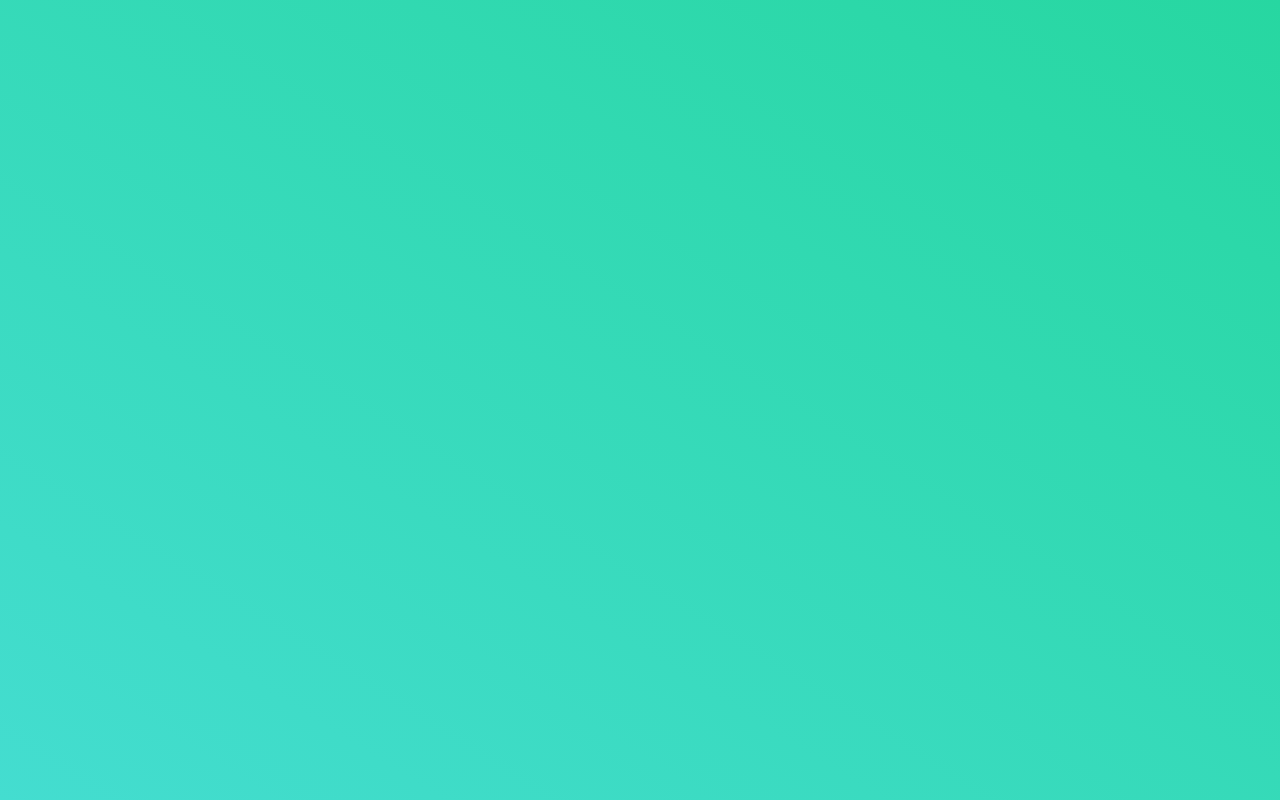
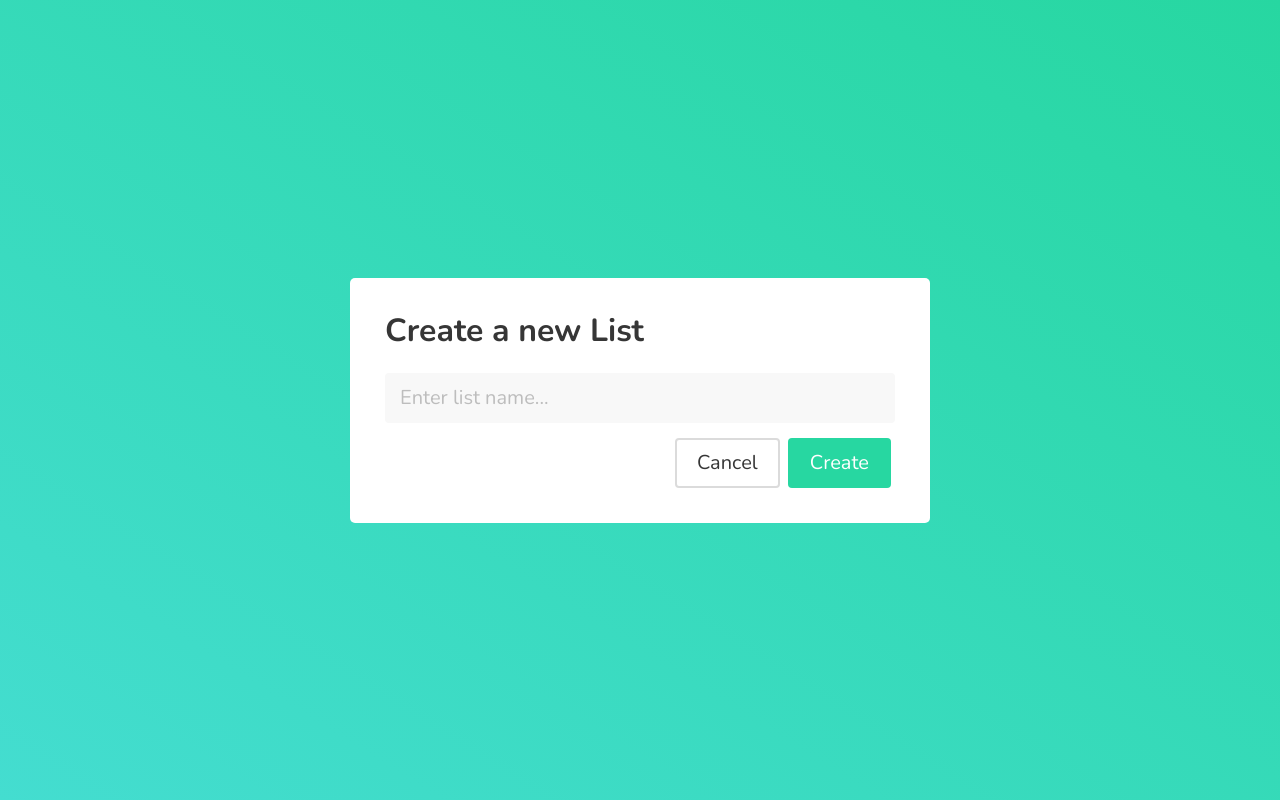
Before and after one commit to TsoIsTheWayToGo/taskmanager_MEAN_stack, an Angular app in the folder frontend/: page /new-list in a window 1280 px wide. Before the commit this address led to /. Built offline with nearby package versions, Linux system fonts and the light colour scheme.

Commit message:
Create new-list page and configure routing

```diff
--- a/frontend/src/app/app.module.ts
+++ b/frontend/src/app/app.module.ts
@@ -5,11 +5,13 @@ import { AppRoutingModule } from './app-routing.module';
 import { AppComponent } from './app.component';
 import { TaskViewComponent } from './pages/task-view/task-view.component';
 import { HttpClientModule } from '@angular/common/http';
+import { NewListComponent } from './pages/new-list/new-list.component';
 
 @NgModule({
   declarations: [
     AppComponent,
-    TaskViewComponent
+    TaskViewComponent,
+    NewListComponent
   ],
   imports: [
     BrowserModule,
--- /dev/null
+++ b/frontend/src/app/pages/new-list/new-list.component.html
@@ -0,0 +1,13 @@
+<div class="centered-content">
+  <div class="modal-box">
+    <h1 class="title">
+      Create a new List
+    </h1>
+    <input #listTitleInput class="input is-medium has-background-light" type="text" placeholder="Enter list name...">
+    <div class="buttons is-right">
+      <button class="button is-medium" style="margin-top: 15px" routerLink="/">Cancel</button>
+      <button class="button is-primary has-text-white is-medium" style="margin-top: 15px" (click)="createList(listTitleInput.value)">Create</button>
+
+    </div>
+  </div>
+</div>
--- /dev/null
+++ b/frontend/src/app/pages/new-list/new-list.component.scss
@@ -0,0 +1,8 @@
+.modal-box {
+    min-height: 200px;
+    width: 100%;
+    max-width: 580px;
+    background: white;
+    border-radius: 5px;
+    padding: 35px;
+}
--- /dev/null
+++ b/frontend/src/app/pages/new-list/new-list.component.ts
@@ -0,0 +1,22 @@
+import { Component, OnInit } from '@angular/core';
+import { TaskService } from 'src/app/task.service';
+
+@Component({
+  selector: 'app-new-list',
+  templateUrl: './new-list.component.html',
+  styleUrls: ['./new-list.component.scss']
+})
+export class NewListComponent implements OnInit {
+
+  constructor(private taskService: TaskService) { }
+
+  ngOnInit() {
+  }
+
+  createList(title: string){
+    this.taskService.createList(title).subscribe((response: any) => {
+      console.log(response)
+      // i want to navigate to the /list/response._id:id
+    })
+  }
+}
--- a/frontend/src/app/pages/task-view/task-view.component.html
+++ b/frontend/src/app/pages/task-view/task-view.component.html
@@ -7,21 +7,17 @@
       </h1>
 
       <div class="list-menu">
-        <a class="list-menu-item">
-          List #1
-        </a>
 
         <a class="list-menu-item is-active">
           List #2
         </a>
-
-        <a class="list-menu-item">
-          List #3
+        <a class="list-menu-item" *ngFor="let list of lists" [routerLink]="['/lists', list._id]">
+          {{list.title}}
         </a>
 
       </div>
 
-      <button class="button is-primary has-text-white" (click)="createNewList()">+ New List</button>
+      <button class="button is-primary has-text-white" routerLink="/new-list">+ New List</button>
     </div>
 
     <div class="task-list-container has-background-light">
--- a/frontend/src/app/pages/task-view/task-view.component.scss
+++ b/frontend/src/app/pages/task-view/task-view.component.scss
@@ -1,11 +1,5 @@
 @import '../../../styles.scss';
-.centered-content {
-  display: flex;
-  justify-content: center;
-  align-items: center;
-  width: 100%;
-  height: 100%;
-}
+
 
 .task-manager-container {
   display: flex;
--- a/frontend/src/app/pages/task-view/task-view.component.ts
+++ b/frontend/src/app/pages/task-view/task-view.component.ts
@@ -1,5 +1,6 @@
 import { Component, OnInit } from '@angular/core';
 import { TaskService } from 'src/app/task.service';
+import { ActivatedRoute, Params } from '@angular/router';
 
 @Component({
   selector: 'app-task-view',
@@ -8,14 +9,26 @@ import { TaskService } from 'src/app/task.service';
 })
 export class TaskViewComponent implements OnInit {
 
-  constructor(private taskService: TaskService) { }
+  lists: any[];
+
+  task: any[];
+  constructor(private taskService: TaskService, private route: ActivatedRoute) { }
 
   ngOnInit() {
+    this.route.params.subscribe((params: Params) => {
+      console.log(params)
+
+      this.taskService.getTasks(params._id).subscribe((tasks: any[])=> {
+        console.log(tasks);
+
+      })
+    }
+    )
+
+    this.taskService.getList().subscribe((lists: any[])=> {
+      this.lists = lists;
+    })
   }
 
-  createNewList(){
-    this.taskService.createList("Testing").subscribe((response: any) => {
-      console.log(response)
-    })
-  }
+
 }
--- a/frontend/src/app/task.service.ts
+++ b/frontend/src/app/task.service.ts
@@ -11,4 +11,12 @@ export class TaskService {
   createList(title: string) {
     return this.webReqService.post('lists', { title });
   }
+
+  getList(){
+    return this.webReqService.get('lists');
+  }
+
+  getTasks(listId: string){
+    return this.webReqService.get(`lists/${listId}`)
+  }
 }
--- a/frontend/src/app/web-request.service.ts
+++ b/frontend/src/app/web-request.service.ts
@@ -27,4 +27,6 @@ export class WebRequestService {
   delete(uri: string) {
     return this.http.delete(`${this.ROOT_URL}/${uri}`);
   }
+
+
 }
--- a/frontend/src/main-styles.scss
+++ b/frontend/src/main-styles.scss
@@ -31,3 +31,11 @@ html {
 html, body {
     height: 100%;
 }
+
+.centered-content {
+  display: flex;
+  justify-content: center;
+  align-items: center;
+  width: 100%;
+  height: 100%;
+}
--- a/frontend/src/styles.scss
+++ b/frontend/src/styles.scss
@@ -1,3 +1,3 @@
 /* You can add global styles to this file, and also import other style files */
 @import 'main-styles';
-@import '../node_modules/bulma/bulma.sass'
+@import '../node_modules/bulma/bulma.sass';
```
Also changed, not shown: frontend/src/app/app-routing.module.ts (+6 -1 lines), 1 other file (tests, documents, lock files or other folders).
